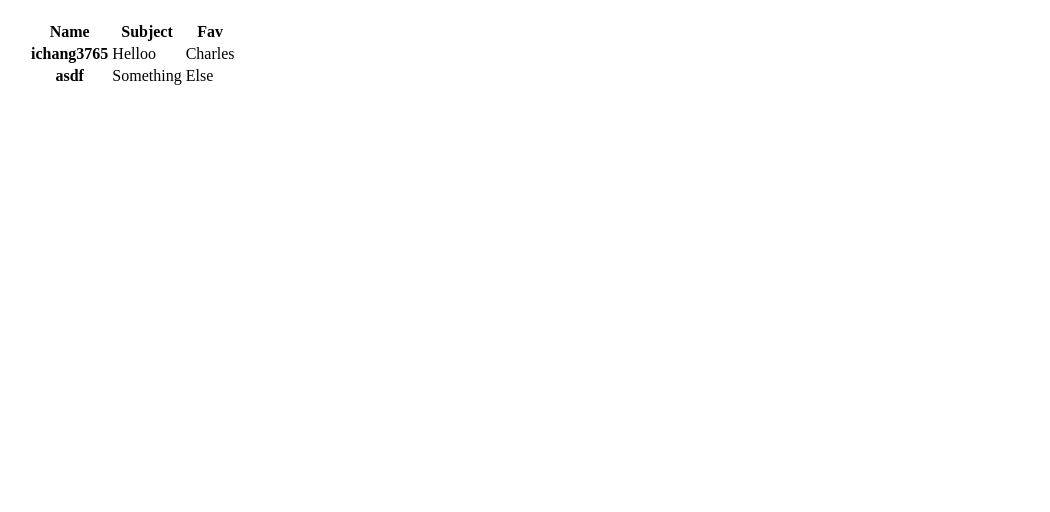
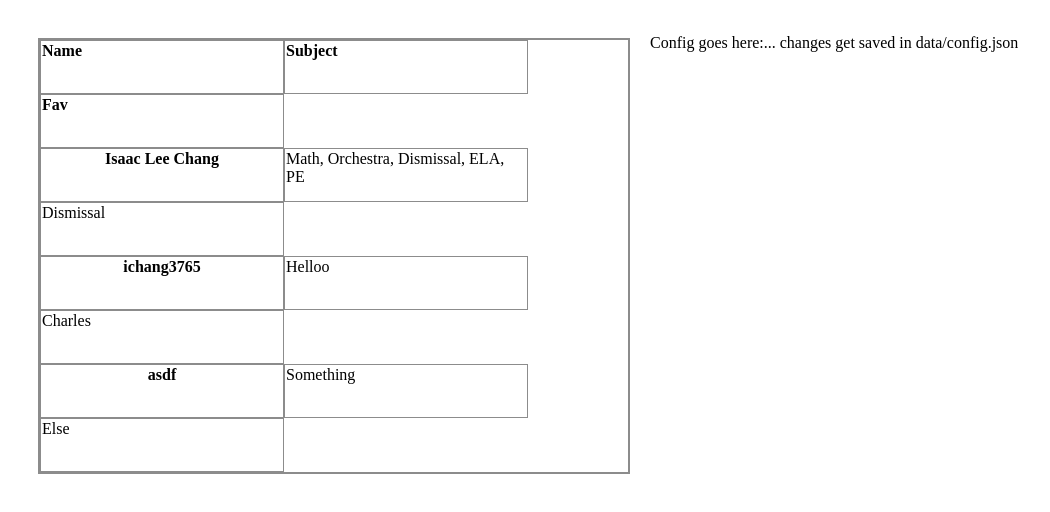
Before and after one commit to bufferOverflowsOP/surveydashboard, a website: page public/dashboard/index.html in a window 1280 px wide. Shown: the whole page, without its empty margins (0-1050 px from the left). Drawn offline with Linux system fonts and the light colour scheme.

Commit message:
Changed table

```diff
--- a/data/index.json
+++ b/data/index.json
@@ -1 +1 @@
-{"asdf":{"subjects":"Something","fav":"Else"},"ichang3765":{"subjects":"Helloo","fav":"Charles"}}
+{"asdf":{"subjects":"Something","fav":"Else"},"ichang3765":{"subjects":"Helloo","fav":"Charles"},"Isaac Lee Chang":{"subjects":"Math, Orchestra, Dismissal, ELA, PE","fav":"Dismissal"}}
--- a/public/dashboard/index.html
+++ b/public/dashboard/index.html
@@ -6,6 +6,8 @@
         <link rel="stylesheet" href="table.css" />
     </head>
     <body>
+        <!--There will be two sides: Left side contains the table, right side contains the option settings-->
+        <div class="table-side">
         <table>
             <thead>
                 <th scope="col">Name</th>
@@ -15,6 +17,10 @@
             <tbody id="jsonFile">
             </tbody>
         </table>
+        </div>
+        <div class="option-side">
+            <p>Config goes here:... changes get saved in data/config.json</p>
+        </div>
         <script src="grab.js"></script>
     </body>
 </html>
--- a/public/dashboard/table.css
+++ b/public/dashboard/table.css
@@ -1,10 +1,23 @@
 table {
+    border: 2px solid rgb(140 140 140);
+    border-collapse: collapse;
     margin-top: 20px;
     margin-left: 20px;
 }
-.entry {
-    width: 100px;
+thead {
+    text-align: left;
+}
+th, td {
+    width: 30vh;
     height: 50px;
-    white-space: nowrap;
+    white-space: wrap;
     display: inline-block;
+    border: 1px solid rgb(140 140 140);
 }
+body {
+    display: flex;
+}
+.table-side, .option-side {
+    flex: 1;
+    padding: 10px;
+}
```
